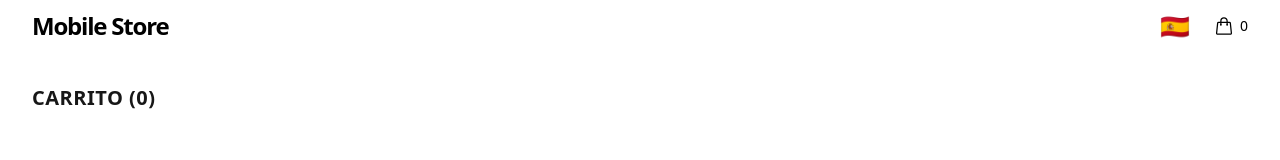
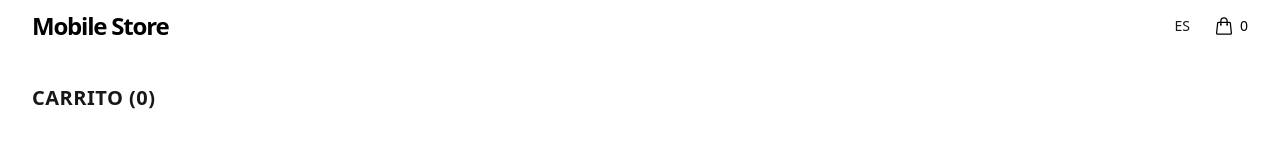
Before and after one commit to santofrost/zaraMobiles, a Next.js app: page /cart in a window 1280 px wide. Shown: the top 160 px of the page. Built offline with nearby package versions, Linux system fonts and the light colour scheme.

Commit message:
fix: fix the language selector position

```diff
--- a/src/components/layout/Toolbar.tsx
+++ b/src/components/layout/Toolbar.tsx
@@ -25,12 +25,15 @@ export default function Toolbar() {
         <div className="relative flex items-center">
           <button
             onClick={() => setIsLangOpen(!isLangOpen)}
-            className="flex cursor-pointer items-center gap-1 text-2xl transition-opacity hover:opacity-80"
+            className="flex cursor-pointer items-center transition-opacity hover:opacity-80"
             aria-label={t("toolbar.language")}
             aria-expanded={isLangOpen}
             aria-haspopup="menu"
           >
-            {language === "es" ? "🇪🇸" : "🇺🇸"}
+            <span className="flex items-center text-2xl leading-none md:hidden">
+              {language === "es" ? "🇪🇸" : "🇺🇸"}
+            </span>
+            <span className="hidden text-sm font-medium md:block">{language.toUpperCase()}</span>
           </button>
 
           {isLangOpen && (
```
Also changed, not shown: next.config.ts (line endings or trailing spaces).
